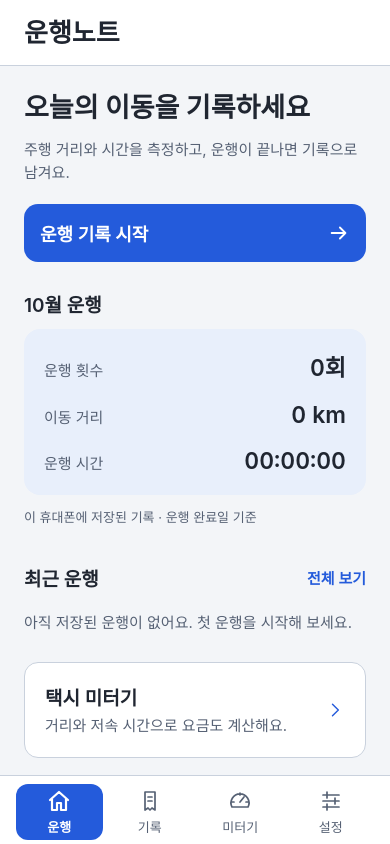
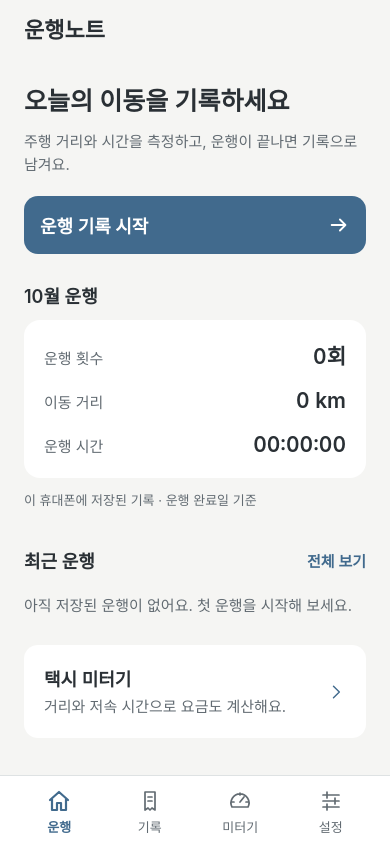
Before and after one commit to wongil12/taxi-meter, a React Native app: screen / in a window 390 px wide. Built offline with nearby package versions, Linux system fonts and the light colour scheme.

Commit message:
style: soften driving screens and simplify navigation

```diff
--- a/App.tsx
+++ b/App.tsx
@@ -124,7 +124,7 @@ export default function App() {
   );
   return (
     <SafeAreaProvider>
-      <SafeAreaView style={[styles.safe, { backgroundColor: theme.surface }]}>
+      <SafeAreaView style={[styles.safe, { backgroundColor: theme.background }]}>
         <StatusBar style="auto" />
         <NavigationHeader title={screen === 'settings' ? '설정' : screen === 'history' ? '주행 기록' : screen === 'receipt' ? (selectedTrip?.mode === 'log' ? '운행 상세' : '영수증') : screen === 'drive' ? (isLog ? '운행 기록' : '택시 미터기') : '운행노트'}
           backLabel={receiptOrigin === 'history' ? '주행 기록' : receiptOrigin === 'home' ? '운행' : '주행 완료'}
@@ -156,7 +156,7 @@ export default function App() {
           {!inTrip ? (
             <View style={styles.welcome}>
               {!isLog && <RideMotion running={false} color={theme.accent} surface={theme.background} line={theme.line} />}
-              <Text accessibilityRole="header" style={[styles.title, text]}>{isLog ? '오늘의 운행을 기록하세요' : '택시 미터기'}</Text>
+              {isLog && <Text accessibilityRole="header" style={[styles.title, text]}>오늘의 운행을 기록하세요</Text>}
               <Text style={[styles.notice, { color: theme.muted }]}>{isLog ? 'GPS로 거리와 시간을 측정하고 운행 기록으로 저장합니다. 요금은 계산하지 않습니다.' : '선택한 주행에만 거리와 저속 시간을 합산해 요금을 계산합니다.'}</Text>
               <Text style={[styles.notice, { color: theme.muted }]}>안전 운전 하세요</Text>
             </View>
@@ -180,10 +180,10 @@ export default function App() {
             ))}
           </View>
           </>}
-          <View style={[styles.gps, { backgroundColor: theme.panel }]}>
+          {(inTrip || busy || !['새로운 주행을 시작해 보세요.', '시작하면 위치 접근 권한을 요청합니다.'].includes(gpsMessage)) && <View style={[styles.gps, { backgroundColor: theme.panel }]}>
             {busy && <ActivityIndicator color={theme.accent} />}
             <Text style={[styles.notice, { color: theme.muted, flex: 1 }]}>{gpsMessage}</Text>
-          </View>
+          </View>}
           {!inTrip && isLog && <Text style={[styles.notice, { color: theme.muted }]}>운행 기록은 이 기기에 저장됩니다. CarPlay 연결 없이 앱을 벗어나면 측정을 일시정지합니다. GPS 신호가 불확실한 구간의 거리는 제외합니다.</Text>}
           {carPlay.errorMessage && <Text accessibilityRole="alert" style={[styles.notice, { color: theme.muted }]}>{carPlay.errorMessage}</Text>}
           <View style={styles.actions}>
@@ -222,26 +222,26 @@ const styles = StyleSheet.create({
   safe: { flex: 1 },
   scroller: { flex: 1 },
   scroll: { flexGrow: 1 },
-  pinnedControls: { flexDirection: 'row', gap: 12, paddingHorizontal: 24, paddingTop: 12, paddingBottom: 12, borderTopWidth: 1, width: '100%', maxWidth: 640, alignSelf: 'center', flexShrink: 0 },
+  pinnedControls: { flexDirection: 'row', gap: 12, paddingHorizontal: 24, paddingTop: 12, paddingBottom: 12, borderTopWidth: StyleSheet.hairlineWidth, width: '100%', maxWidth: 640, alignSelf: 'center', flexShrink: 0 },
   controlSlot: { flex: 1 },
-  welcome: { gap: 24, paddingVertical: 12 },
-  content: { flexGrow: 1, padding: 24, gap: 28, maxWidth: 640, width: '100%', alignSelf: 'center' },
+  welcome: { gap: 16, paddingVertical: 4 },
+  content: { flexGrow: 1, padding: 24, gap: 24, maxWidth: 640, width: '100%', alignSelf: 'center' },
   header: { flexDirection: 'row', alignItems: 'center', justifyContent: 'space-between', flexWrap: 'wrap', gap: 12 },
   title: { fontSize: 28, fontWeight: '700' },
   state: { fontSize: 16 },
-  meter: { padding: 20, gap: 12, borderRadius: 16, borderWidth: 1 },
+  meter: { padding: 20, gap: 12, borderRadius: 16, borderWidth: 0 },
   label: { fontSize: 15 },
-  fare: { fontSize: 56, fontWeight: '700', fontVariant: ['tabular-nums'] },
+  fare: { fontSize: 48, fontWeight: '600', fontVariant: ['tabular-nums'] },
   currency: { fontSize: 24, fontWeight: '500' },
   notice: { fontSize: 15, lineHeight: 23 },
-  readings: { borderWidth: 1, borderRadius: 16, padding: 20, gap: 20 },
+  readings: { borderWidth: 0, borderRadius: 16, padding: 20, gap: 20 },
   reading: { flexDirection: 'row', flexWrap: 'wrap', justifyContent: 'space-between', gap: 8 },
   value: { fontSize: 23, fontWeight: '600', fontVariant: ['tabular-nums'] },
   gps: { padding: 16, borderRadius: 12, flexDirection: 'row', gap: 12, minHeight: 48, flexShrink: 1 },
   actions: { gap: 12 },
   button: { minHeight: 56, alignItems: 'center', justifyContent: 'center', padding: 16, borderRadius: 14 },
-  buttonText: { fontSize: 18, fontWeight: '600' },
-  rules: { gap: 12, padding: 20, borderRadius: 16, borderWidth: 1 },
+  buttonText: { fontSize: 17, fontWeight: '600' },
+  rules: { gap: 12, padding: 20, borderRadius: 16, borderWidth: 0 },
   ruleTitle: { fontSize: 17, fontWeight: '600' },
   settings: { minHeight: 48, justifyContent: 'center', alignSelf: 'flex-start' },
   settingsText: { fontSize: 15, textDecorationLine: 'underline' },
--- a/src/components/AppNavigation.tsx
+++ b/src/components/AppNavigation.tsx
@@ -5,7 +5,7 @@ import type { ScreenTheme } from './TripHistoryScreen';
 export function NavigationHeader({ title, backLabel, onBack, theme, disabled }: {
   title: string; backLabel?: string; onBack?: () => void; theme: ScreenTheme; disabled: boolean;
 }) {
-  return <View style={[styles.header, { borderColor: theme.line, backgroundColor: theme.surface }]}>
+  return <View style={[styles.header, { borderColor: theme.line, backgroundColor: theme.background }]}>
     {onBack && <Pressable accessibilityRole="button" accessibilityLabel={`${backLabel}으로 돌아가기`} disabled={disabled} onPress={onBack} style={styles.back}>
       <Svg width={20} height={20} viewBox="0 0 24 24" accessible={false}><Path d="m15 5-7 7 7 7" fill="none" stroke={theme.accent} strokeWidth={2} strokeLinecap="round" strokeLinejoin="round" /></Svg>
       <Text style={[styles.backText, { color: theme.accent }]}>{backLabel}</Text>
@@ -28,11 +28,11 @@ export function MainTabs({ active, onSelect, theme, disabled, running }: {
   return <View accessibilityRole="tablist" style={[styles.tabs, { borderColor: theme.line, backgroundColor: theme.surface }]}>
     {(['home', 'history', 'meter', 'settings'] as const).map(tab => {
       const selected = active === tab;
-      const color = selected ? theme.onAccent : theme.muted;
+      const color = selected ? theme.accent : theme.muted;
       return <Pressable key={tab} accessibilityRole="tab" accessibilityState={{ selected, disabled }}
         accessibilityLabel={`${tabLabels[tab]}${tab === active && (tab === 'home' || tab === 'meter') && running ? ', 운행 중' : ''}`}
         disabled={disabled} onPress={() => onSelect(tab)}
-        style={({ pressed }) => [styles.tab, { backgroundColor: selected ? theme.accent : 'transparent', borderRadius: 12, opacity: disabled ? 0.5 : pressed ? 0.7 : 1 }]}>
+        style={({ pressed }) => [styles.tab, { backgroundColor: 'transparent', borderRadius: 12, opacity: disabled ? 0.5 : pressed ? 0.7 : 1 }]}>
         <Svg width={24} height={24} viewBox="0 0 24 24" accessible={false}>
           <Path d={tabIcons[tab]}
             fill="none" stroke={color} strokeWidth={selected ? 2.2 : 1.7} strokeLinecap="round" strokeLinejoin="round" />
@@ -43,11 +43,11 @@ export function MainTabs({ active, onSelect, theme, disabled, running }: {
   </View>;
 }
 const styles = StyleSheet.create({
-  header: { paddingHorizontal: 24, paddingTop: 12, paddingBottom: 16, borderBottomWidth: 1, gap: 4 },
-  title: { fontSize: 26, fontWeight: '700' },
+  header: { paddingHorizontal: 24, paddingTop: 12, paddingBottom: 16, borderBottomWidth: 0, gap: 4 },
+  title: { fontSize: 22, fontWeight: '600' },
   back: { flexDirection: 'row', alignItems: 'center', minHeight: 44, gap: 4, alignSelf: 'flex-start' },
   backText: { fontSize: 16 },
-  tabs: { flexDirection: 'row', borderTopWidth: 1, paddingHorizontal: 16, gap: 4, paddingTop: 8, paddingBottom: 4, flexShrink: 0 },
+  tabs: { flexDirection: 'row', borderTopWidth: StyleSheet.hairlineWidth, paddingHorizontal: 16, gap: 4, paddingTop: 8, paddingBottom: 4, flexShrink: 0 },
   tab: { flex: 1, alignItems: 'center', justifyContent: 'center', minHeight: 56, gap: 4, paddingHorizontal: 4 },
   tabLabel: { fontSize: 13, textAlign: 'center' },
 });
--- a/src/components/DriveHome.tsx
+++ b/src/components/DriveHome.tsx
@@ -53,7 +53,7 @@ export function DriveHome({ records, loading, error, onStartLog, onOpenTaxi, onO
             <Text style={[styles.link, { color: theme.accent, opacity: disabled ? 0.5 : 1 }]}>기록에서 다시 불러오기</Text>
           </Pressable>
         </View> : <>
-          <View style={[styles.summary, { borderColor: theme.line, backgroundColor: theme.panel }]}>
+          <View style={[styles.summary, { borderColor: theme.line, backgroundColor: theme.surface }]}>
             {[
               ['운행 횟수', `${monthly.length}회`],
               ['이동 거리', distance(totalDistance)],
@@ -77,7 +77,7 @@ export function DriveHome({ records, loading, error, onStartLog, onOpenTaxi, onO
       {recent.length === 0 ? <Text style={[styles.body, { color: theme.muted }]}>아직 저장된 운행이 없어요. 첫 운행을 시작해 보세요.</Text>
         : recent.map(record => <Pressable key={record.id} accessibilityRole="button" disabled={disabled}
           accessibilityState={{ disabled }} accessibilityLabel={`${tripDate(record.endedAt)}, ${distance(record.distanceMeters)}, ${formatDuration(record.durationSeconds)} 운행 기록 보기`}
-          onPress={() => onOpenTrip(record)} style={({ pressed }) => [styles.record, { borderColor: theme.line, backgroundColor: theme.surface, opacity: disabled ? 0.5 : pressed ? 0.7 : 1 }]}>
+          onPress={() => onOpenTrip(record)} style={({ pressed }) => [styles.record, { borderColor: theme.line, backgroundColor: theme.background, opacity: disabled ? 0.5 : pressed ? 0.7 : 1 }]}>
           <View style={styles.recordContent}>
             <Text style={[styles.body, { color: theme.muted }]}>{tripDate(record.endedAt)}</Text>
             <Text style={[styles.recordMetrics, { color: theme.text }]}>{distance(record.distanceMeters)} · {formatDuration(record.durationSeconds)}</Text>
@@ -102,18 +102,18 @@ export function DriveHome({ records, loading, error, onStartLog, onOpenTaxi, onO
 }
 
 const styles = StyleSheet.create({
-  home: { gap: 28 }, intro: { gap: 12 }, heading: { fontSize: 27, fontWeight: '700', lineHeight: 36 },
+  home: { gap: 28 }, intro: { gap: 12 }, heading: { fontSize: 25, fontWeight: '600', lineHeight: 34 },
   body: { fontSize: 15, lineHeight: 23 }, caption: { fontSize: 13, lineHeight: 20 },
   start: { minHeight: 56, padding: 16, marginTop: 8, borderRadius: 14, flexDirection: 'row', alignItems: 'center', justifyContent: 'space-between', gap: 12 },
   startLabel: { fontSize: 18, fontWeight: '600', flexShrink: 1 },
-  section: { gap: 12 }, sectionTitle: { fontSize: 19, fontWeight: '600', flexShrink: 1 },
+  section: { gap: 12 }, sectionTitle: { fontSize: 18, fontWeight: '600', flexShrink: 1 },
   sectionHeading: { flexDirection: 'row', alignItems: 'center', justifyContent: 'space-between', gap: 12, flexWrap: 'wrap' },
   summary: { borderRadius: 16, padding: 20, gap: 18 },
   summaryRow: { flexDirection: 'row', justifyContent: 'space-between', alignItems: 'baseline', gap: 12, flexWrap: 'wrap' },
-  summaryValue: { fontSize: 23, fontWeight: '600', fontVariant: ['tabular-nums'] },
+  summaryValue: { fontSize: 21, fontWeight: '600', fontVariant: ['tabular-nums'] },
   loading: { flexDirection: 'row', alignItems: 'center', gap: 12 }, error: { gap: 8 },
   textAction: { minHeight: 44, justifyContent: 'center', alignSelf: 'flex-start' }, link: { fontSize: 15, fontWeight: '600' },
-  record: { flexDirection: 'row', alignItems: 'center', gap: 12, padding: 18, borderWidth: 1, borderRadius: 14, minHeight: 76 },
-  recordContent: { flex: 1, gap: 4 }, recordMetrics: { fontSize: 19, fontWeight: '600', lineHeight: 27, fontVariant: ['tabular-nums'] },
-  taxi: { borderWidth: 1, borderRadius: 14, padding: 20, minHeight: 76, flexDirection: 'row', alignItems: 'center', gap: 12 },
+  record: { flexDirection: 'row', alignItems: 'center', gap: 12, paddingVertical: 18, paddingHorizontal: 0, borderBottomWidth: StyleSheet.hairlineWidth, borderRadius: 0, minHeight: 76 },
+  recordContent: { flex: 1, gap: 4 }, recordMetrics: { fontSize: 18, fontWeight: '600', lineHeight: 27, fontVariant: ['tabular-nums'] },
+  taxi: { borderWidth: 0, borderRadius: 14, padding: 20, minHeight: 76, flexDirection: 'row', alignItems: 'center', gap: 12 },
 });
--- a/src/components/RideMotion.tsx
+++ b/src/components/RideMotion.tsx
@@ -33,7 +33,7 @@ export function RideMotion({ running, color, surface, line }: {
       toValue: 1, duration: 700, easing: Easing.out(Easing.cubic), useNativeDriver: true,
     });
     const movingRoad = Animated.loop(Animated.timing(road, {
-      toValue: 1, duration: 900, easing: Easing.linear, useNativeDriver: true, isInteraction: false,
+      toValue: 1, duration: 1500, easing: Easing.linear, useNativeDriver: true, isInteraction: false,
     }));
     arrival.start(); movingRoad.start();
     return () => { arrival.stop(); movingRoad.stop(); };
@@ -42,7 +42,7 @@ export function RideMotion({ running, color, surface, line }: {
   return (
     <View style={styles.scene} accessible accessibilityLabel={running ? '자동차 주행 애니메이션' : '정지한 자동차'}>
       <Animated.View style={{ transform: [{ translateX: departure.interpolate({ inputRange: [0, 1], outputRange: [-140, 0] }) }] }}>
-        <Svg width={144} height={76} viewBox="0 0 144 76">
+        <Svg width={112} height={60} viewBox="0 0 144 76">
           <Rect x="63" y="7" width="23" height="10" rx="3" fill={color} />
           <Path d="M19 43 L31 23 Q34 18 43 18 H87 Q95 18 100 26 L110 40 L127 45 Q134 47 134 54 V61 H10 V52 Q10 44 19 43Z" fill={color} />
           <Path d="M39 25 H61 V40 H29Z M68 25 H87 Q90 25 94 31 L100 40 H68Z" fill={surface} />
@@ -62,8 +62,8 @@ export function RideMotion({ running, color, surface, line }: {
   );
 }
 const styles = StyleSheet.create({
-  scene: { height: 120, overflow: 'hidden', alignItems: 'center', justifyContent: 'flex-end' },
-  road: { height: 28, width: '100%', borderTopWidth: 1, marginTop: 5, overflow: 'hidden', justifyContent: 'center' },
+  scene: { height: 84, overflow: 'hidden', alignItems: 'center', justifyContent: 'flex-end' },
+  road: { height: 18, width: '100%', borderTopWidth: 1, marginTop: 5, overflow: 'hidden', justifyContent: 'center' },
   dashes: { flexDirection: 'row', width: 960, gap: 24 },
   dash: { width: 24, height: 2 },
 });
--- a/src/components/TripHistoryScreen.tsx
+++ b/src/components/TripHistoryScreen.tsx
@@ -23,8 +23,8 @@ export function TripHistoryScreen({ records, loading, error, reload, remove, the
     <View style={styles.filters}>
       {([['all', '전체'], ['log', '운행 기록'], ['taxi', '택시 미터']] as const).map(([value, label]) =>
         <Pressable key={value} accessibilityRole="button" accessibilityState={{ selected: filter === value }} onPress={() => setFilter(value)}
-          style={[styles.filter, { backgroundColor: filter === value ? theme.accent : 'transparent', borderColor: theme.line }]}>
-          <Text style={[styles.body, { color: filter === value ? theme.onAccent : theme.text }]}>{label}</Text>
+          style={[styles.filter, { backgroundColor: filter === value ? theme.panel : 'transparent', borderColor: theme.line }]}>
+          <Text style={[styles.body, { color: filter === value ? theme.accent : theme.muted }]}>{label}</Text>
         </Pressable>)}
     </View>
     {!loading && !error && <View style={[styles.summary, { backgroundColor: theme.panel }]}>
@@ -115,11 +115,11 @@ function Action({ label, onPress, theme, primary = false, disabled = false }: {
 }
 const styles = StyleSheet.create({
   filters: { flexDirection: 'row', flexWrap: 'wrap', gap: 8 },
-  filter: { minHeight: 48, paddingHorizontal: 16, justifyContent: 'center', borderRadius: 14, borderWidth: 1 },
+  filter: { minHeight: 48, paddingHorizontal: 16, justifyContent: 'center', borderRadius: 12, borderWidth: 0 },
   summary: { gap: 8, padding: 20, borderRadius: 16 },
   heading: { fontSize: 28, fontWeight: '700' }, body: { fontSize: 15, lineHeight: 23 },
-  row: { borderWidth: 1, borderRadius: 16, padding: 18, gap: 8 }, record: { gap: 8, paddingVertical: 8 },
-  total: { fontSize: 26, fontWeight: '600', fontVariant: ['tabular-nums'] },
+  row: { borderWidth: 0, borderRadius: 16, padding: 18, gap: 8 }, record: { gap: 8, paddingVertical: 8 },
+  total: { fontSize: 23, fontWeight: '600', fontVariant: ['tabular-nums'] },
   action: { minHeight: 48, justifyContent: 'center', alignItems: 'center', padding: 12, borderRadius: 14 },
   actionText: { fontSize: 17, fontWeight: '600' },
   receipt: { backgroundColor: '#FFFFFF', padding: 24, gap: 16 },
--- a/src/theme.ts
+++ b/src/theme.ts
@@ -1,5 +1,5 @@
-/** Shared surfaces for the approved white/charcoal and blue visual direction. */
+/** Quiet neutral surfaces; blue is reserved for actions and selection. */
 export const themes = {
-  light: { background: '#F3F5F8', surface: '#FFFFFF', panel: '#E8EFFB', text: '#202631', muted: '#566174', line: '#C9D1DD', accent: '#245BDB', onAccent: '#FFFFFF' },
-  dark: { background: '#11151C', surface: '#1C2330', panel: '#23334F', text: '#F4F6FA', muted: '#B6C2D4', line: '#435169', accent: '#90B7FF', onAccent: '#102342' },
+  light: { background: '#F5F5F3', surface: '#FFFFFF', panel: '#ECEFEE', text: '#2A3035', muted: '#626B72', line: '#DEE2E3', accent: '#416A8D', onAccent: '#FFFFFF' },
+  dark: { background: '#1B1E21', surface: '#24282C', panel: '#2B3035', text: '#E4E7E9', muted: '#ABB3BA', line: '#373D43', accent: '#9AB8D0', onAccent: '#202A33' },
 };
```
Also changed, not shown: .impeccable/design.json, 1 other file (tests, documents, lock files or other folders).
